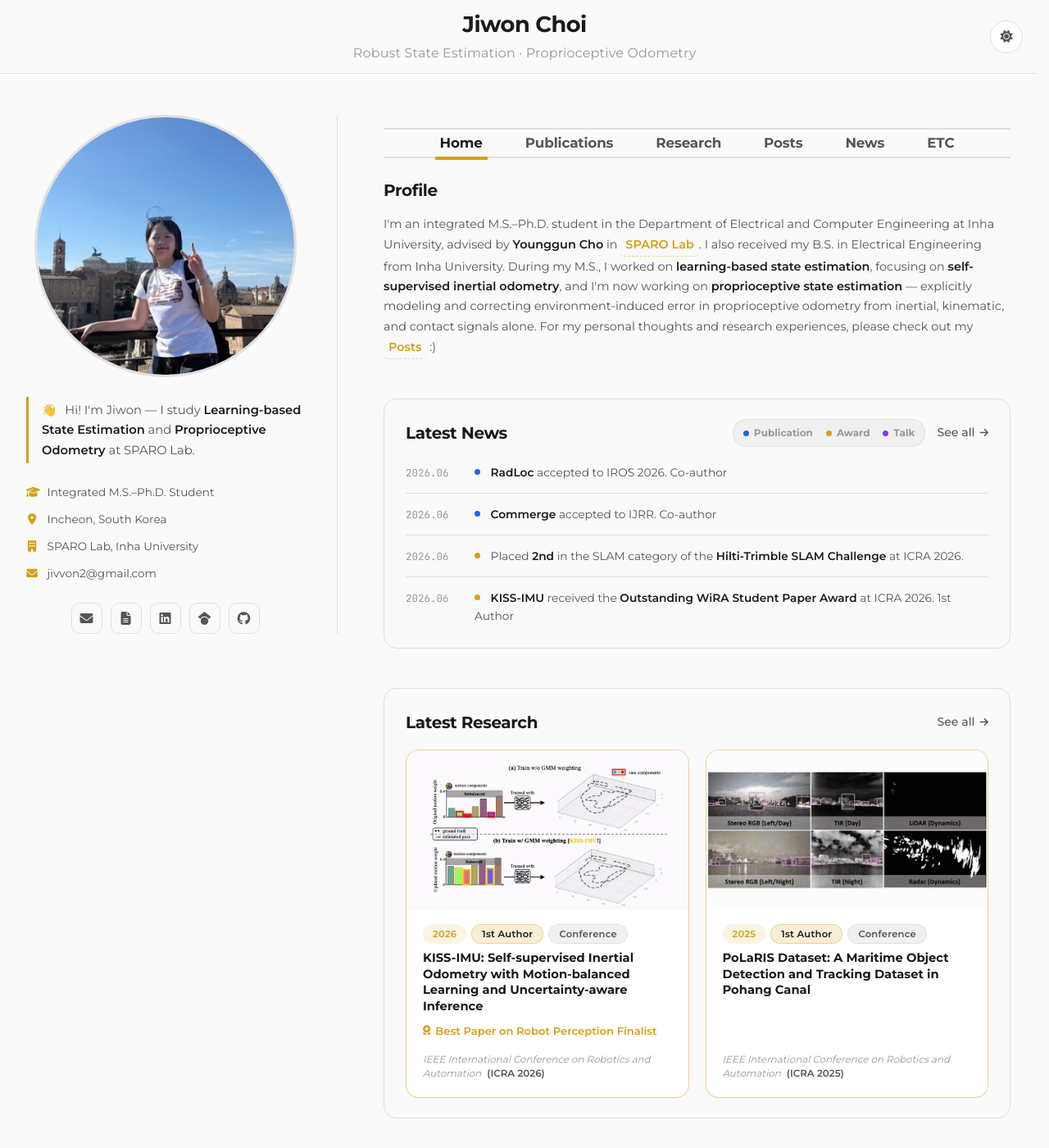
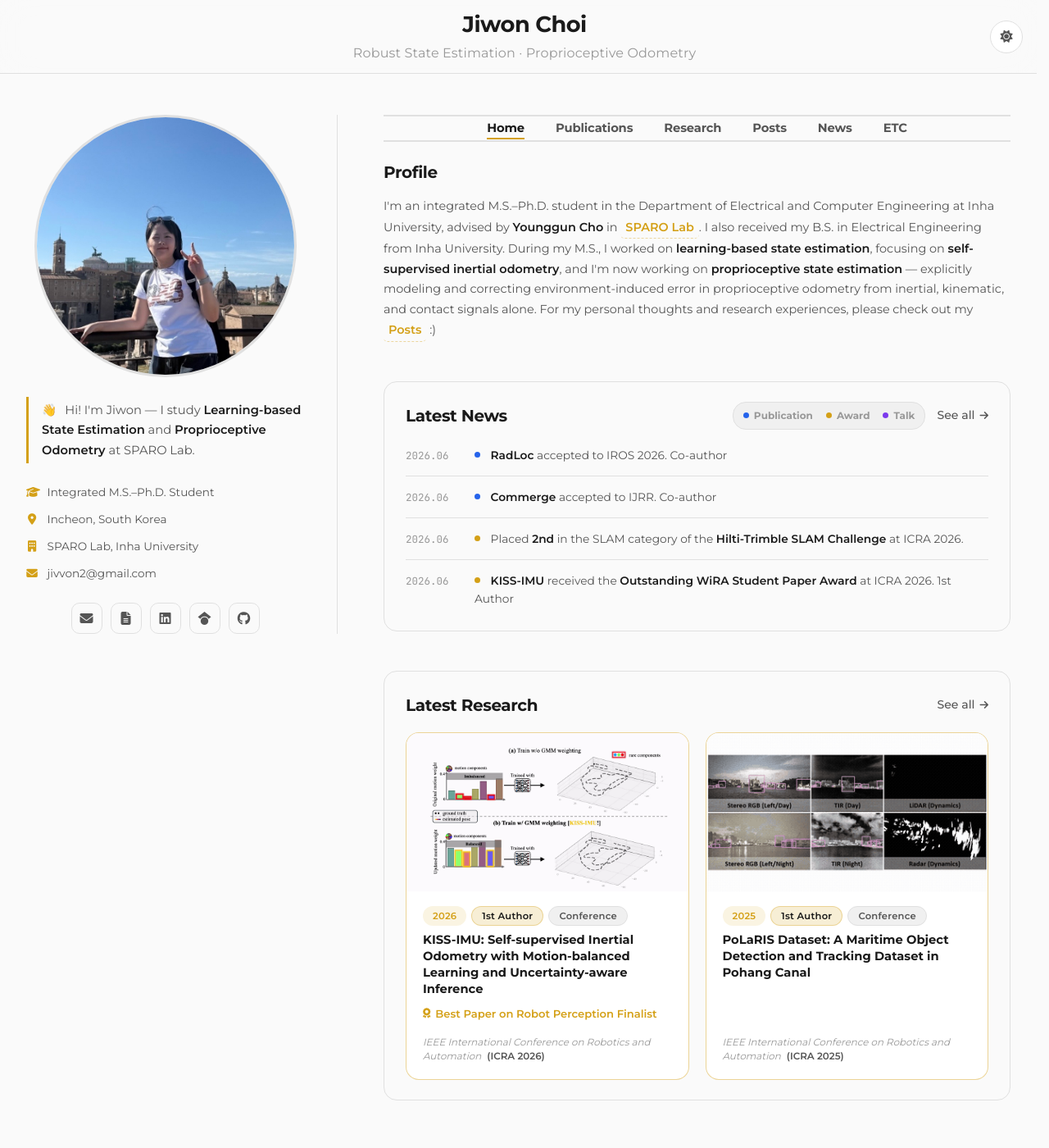
Before and after one commit to jivvon1/jivvon1.github.io, a Jekyll site: the page built from index.html, in a window 1280 px wide and 1400 px high. Shown: the whole window at 82% size. Built offline with Jekyll 4.4.1, drawn with Linux system fonts in a browser that asks for light colours.

Commit message:
update homepage

```diff
--- a/_sass/preview.scss
+++ b/_sass/preview.scss
@@ -15,7 +15,7 @@
 
 .topnav-v2-inner {
   position: relative;
-  max-width: 1280px;
+  max-width: 1344px;
   margin: 0 auto;
   padding: 14px 32px;
   display: flex;
@@ -127,11 +127,11 @@
 
 // ── Page wrap (2-col body) ──
 .page-wrap {
-  max-width: 1280px;
+  max-width: 1344px;
   margin: 0 auto;
   padding: 140px 32px 80px;
 
-  @media (max-width: 960px) {
+  @media (max-width: 1120px) {
     padding: 120px 20px 60px;
   }
 }
@@ -143,7 +143,7 @@
   gap: 56px;
   align-items: start;
 
-  @media (max-width: 960px) {
+  @media (max-width: 1120px) {
     grid-template-columns: 1fr;
     gap: 32px;
   }
@@ -156,7 +156,7 @@
   padding-right: 40px;
   border-right: 1px solid var(--border);
 
-  @media (max-width: 960px) {
+  @media (max-width: 1120px) {
     position: static;
     top: auto;
     padding-right: 0;
@@ -187,7 +187,7 @@
     box-shadow: 0 0 32px rgba(var(--accent-rgb), 0.15);
   }
 
-  @media (max-width: 960px) {
+  @media (max-width: 1120px) {
     width: 200px;
     height: 200px;
   }
@@ -217,6 +217,7 @@
   color: var(--text-secondary);
   line-height: 1.65;
   font-style: normal;
+  text-align: left;
 
   .wave {
     display: inline-block;
@@ -300,18 +301,14 @@
 
 .tabs {
   position: sticky;
-  top: 84px;
+  top: 89px;
   z-index: 20;
-  display: flex;
-  justify-content: center;
-  gap: 8px;
-  margin: 0 0 6px;
-  padding: 16px 0;
+  margin: 0 0 20px;
+  padding: 3px 0;
   background: var(--bg-primary);
-  overflow-x: auto;
-  scrollbar-width: none;
-  &::-webkit-scrollbar { display: none; }
 
+  // full-width top/bottom borders (on the non-scrolling bar, so they never clip)
+  // placed at the very top/bottom edges; symmetric padding keeps tabs centered
   &::before,
   &::after {
     content: '';
@@ -321,16 +318,27 @@
     height: 2px;
     background: var(--border);
   }
-  &::before { top: 16px; }
-  &::after  { bottom: 16px; }
+  &::before { top: 0; }
+  &::after  { bottom: 0; }
+}
+
+.tabs-scroll {
+  display: flex;
+  justify-content: center;
+  justify-content: safe center;
+  gap: 6px;
+  overflow-x: auto;
+  scrollbar-width: none;
+  &::-webkit-scrollbar { display: none; }
 }
 
 .tab {
   background: none;
   border: none;
-  padding: 4px 22px;
+  padding: 4px 16px;
   font: inherit;
-  font-size: 1.05rem;
+  font-size: 0.92rem;
+  line-height: 1.3;
   font-weight: 700;
   letter-spacing: -0.01em;
   color: var(--text-secondary);
--- a/index.html
+++ b/index.html
@@ -36,12 +36,14 @@
   <!-- RIGHT: Tabbed content -->
   <main class="content-main">
     <nav class="tabs" role="tablist">
+      <div class="tabs-scroll">
         <button class="tab is-active" data-tab="home" role="tab">Home</button>
         <button class="tab" data-tab="publications" role="tab">Publications</button>
         <button class="tab" data-tab="research" role="tab">Research</button>
         <button class="tab" data-tab="posts" role="tab">Posts</button>
         <button class="tab" data-tab="news" role="tab">News</button>
         <button class="tab" data-tab="etc" role="tab">ETC</button>
+      </div>
     </nav>
 
     <!-- Home -->
```
Also changed, not shown: 3 other files. Lines whose indentation alone changed are shown as unchanged.
